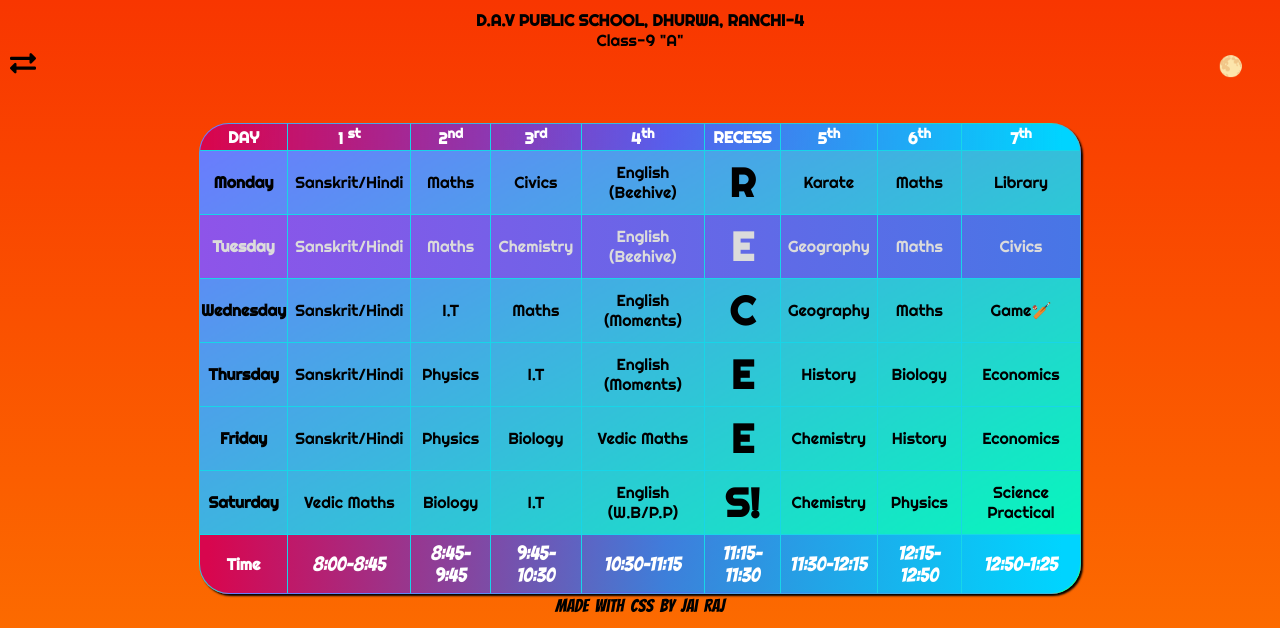
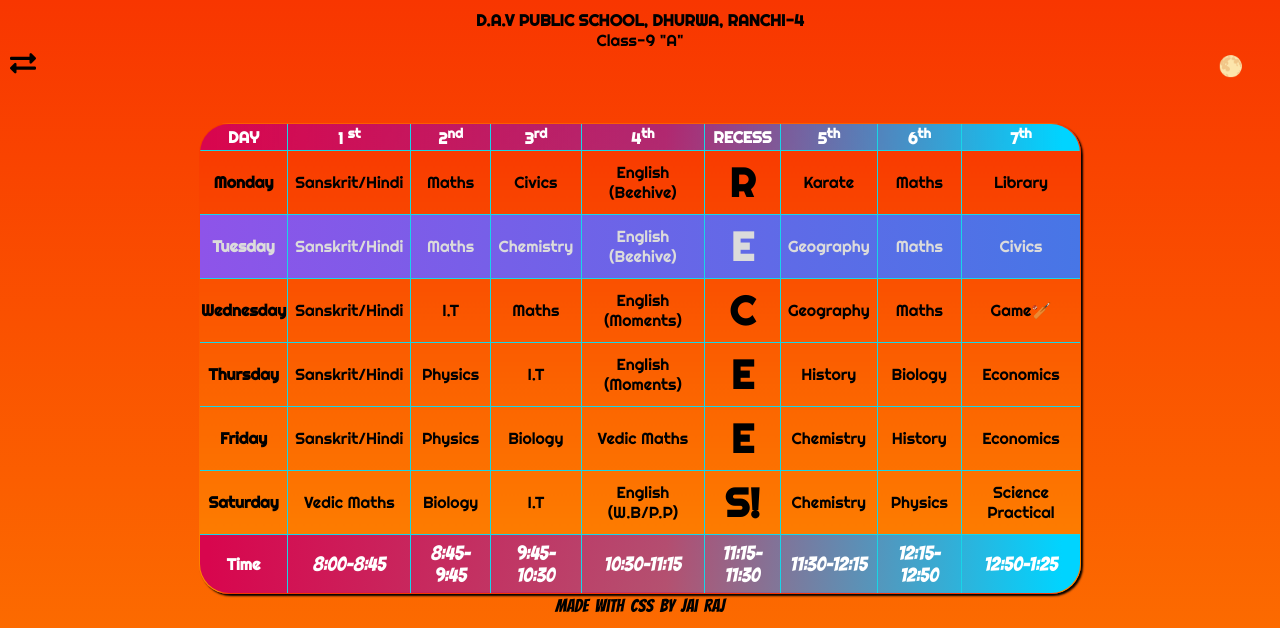
Before and after one commit to mepragati/Raj-Jai.github.io, a plain HTML site: page index.html in a window 1280 px wide. Shown: the top 628 px of the page. Drawn offline with Linux system fonts and the light colour scheme.

Commit message:
Update style.css

```diff
--- a/style.css
+++ b/style.css
@@ -49,8 +49,8 @@ td {
 
 
 table {
-    background: linear-gradient(to right bottom, #6d78ff, #00ffb8);
-    margin: 2% 15% 0% 15%;
+    background: linear-gradient(0deg,#fe8600,#f83600);
+   margin: 2% 15% 0% 15%;
     max-width: 89%;
     border-radius: 30px;
     overflow: hidden;
```
